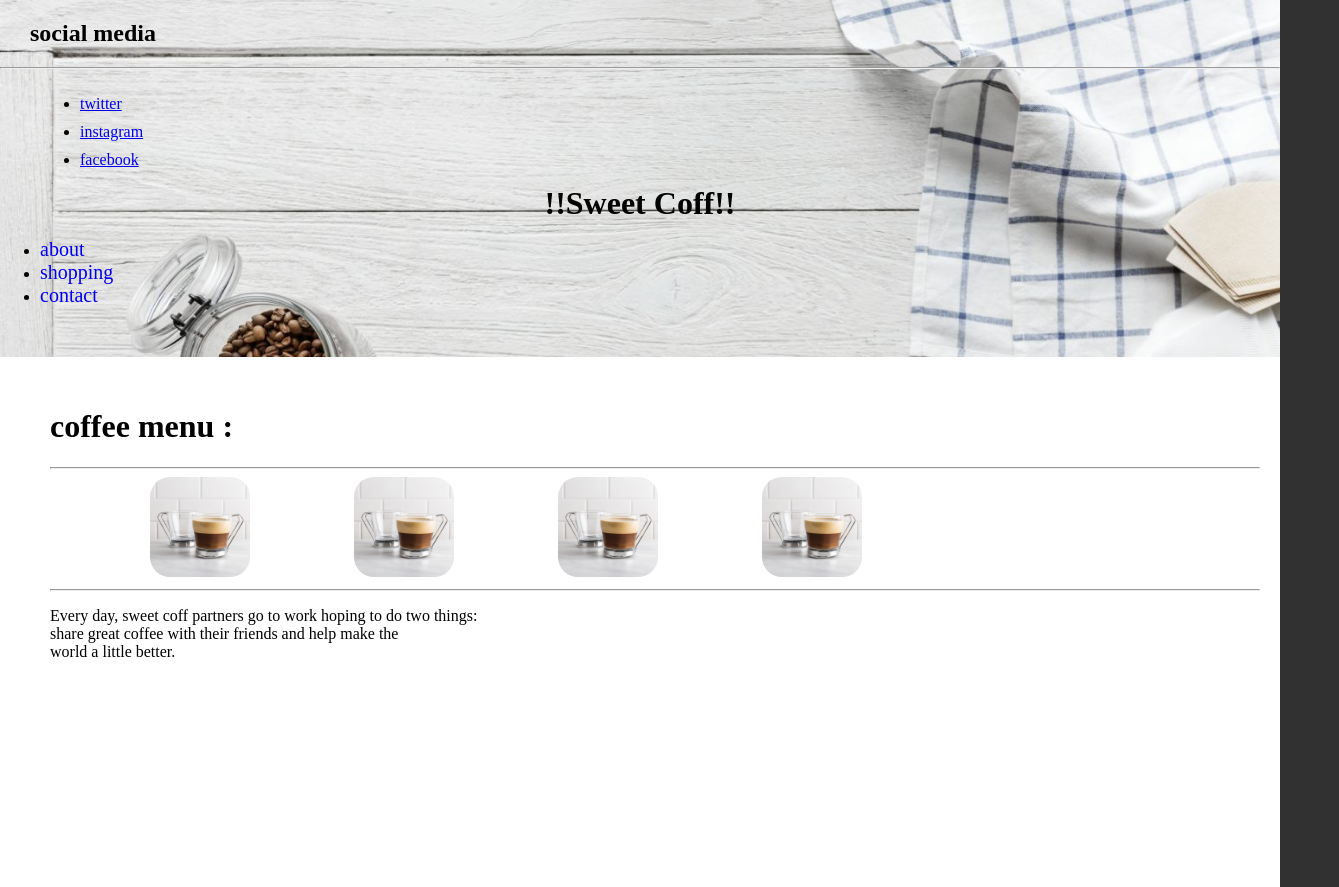
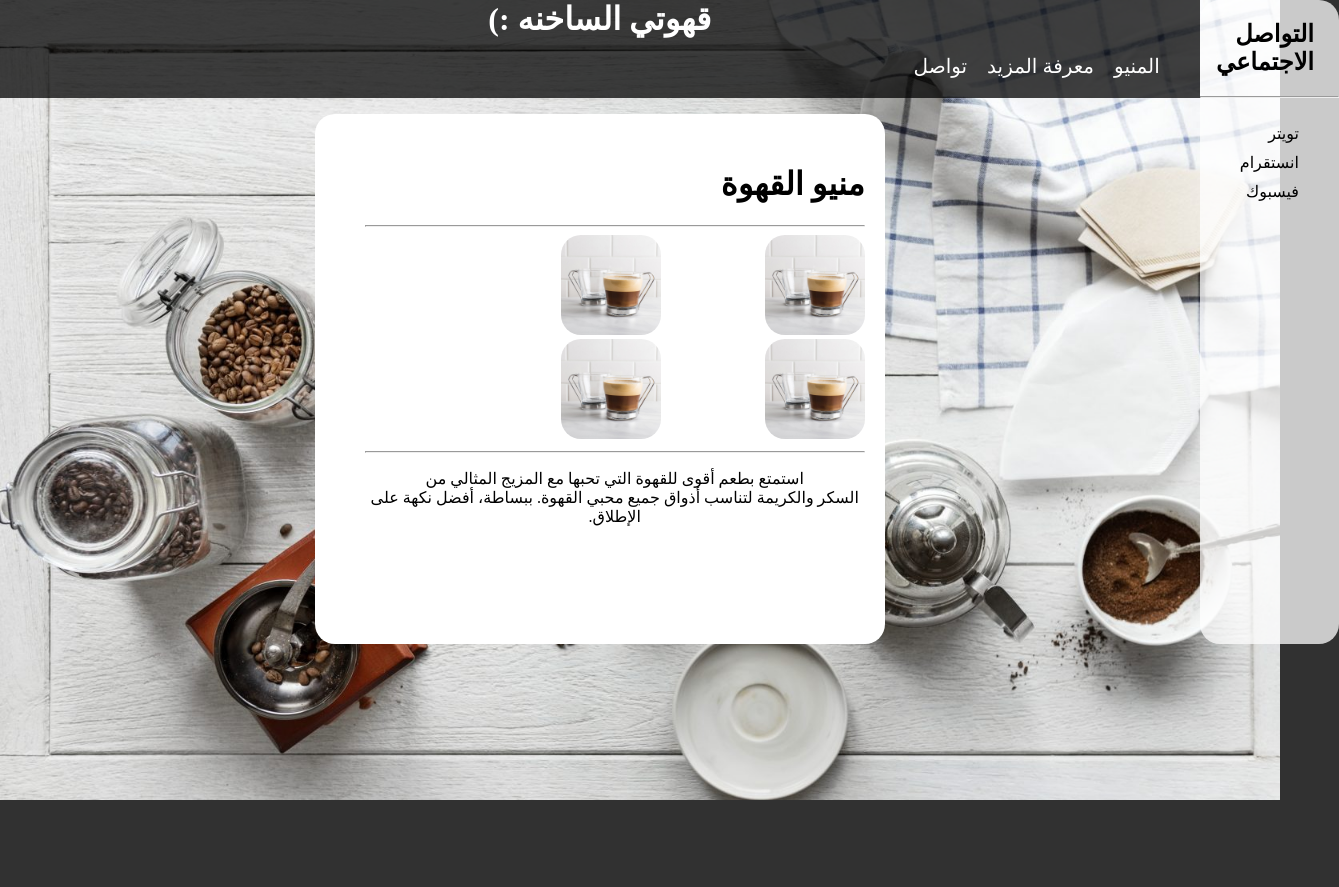
Before and after one commit to jawanAlhulail/classwork, a plain HTML site: page index.html in a window 1280 px wide. Shown: the whole page, 1339 px wide, since content can reach past the window. After the commit the page ends 800 px from the top, so only its background shows below. Drawn offline with Linux system fonts and the light colour scheme.

Commit message:
my sulotion

```diff
--- a/index.html
+++ b/index.html
@@ -1,49 +1,55 @@
 <!DOCTYPE html>
-<html>
+<html dir="rtl">
   <head>
-
     <title>cw3</title>
-    <link rel="stylesheet" href="style.css">
+    <link rel="stylesheet" href="style.css" />
   </head>
   <body class="bodybac">
-
     <div class="flexer">
       <!-- هنا الشريط الجانبي -->
       <div class="sidebar">
-        <h2>social media</h2>
-        <hr>
+        <h2>التواصل الاجتماعي</h2>
+        <hr />
         <ul class="side-ul">
-            <li class="side-li"><a class="link" href="https://twitter.com/?lang=en">twitter</a></li>
-            <li  class="side-li"><a class=link href="https://www.instagram.com/?hl=en">instagram</a></li>
-            <li  class="side-li"><a class=link href="https://www.facebook.com/">facebook</a></li>
+          <li class="side-li">
+            <a class="side-a" href="https://twitter.com/?lang=en">تويتر</a>
+          </li>
+          <li class="side-li">
+            <a class="side-a" href="https://www.instagram.com/?hl=en"
+              >انستقرام</a
+            >
+          </li>
+          <li class="side-li">
+            <a class="side-a" href="https://www.facebook.com/">فيسبوك</a>
+          </li>
         </ul>
       </div>
 
       <!-- هنا العنوان -->
       <div>
-
         <div class="navbar">
-    <h1 class="title">!!Sweet Coff!!</h1>
+          <h1 class="title">قهوتي الساخنه :)</h1>
           <ul class="head-ul">
-    <li class="head-li"><a class="head-a" href="#">about</a></li>
-    <li class="head-li"><a class="head-a" href="#">shopping</a></li>
-    <li class="head-li"><a class="head-a" href="#">contact</a></li>
+            <li class="head-li"><a class="head-a" href="#">المنيو</a></li>
+            <li class="head-li"><a class="head-a" href="#">معرفة المزيد</a></li>
+            <li class="head-li"><a class="head-a" href="#">تواصل</a></li>
           </ul>
-
         </div>
 
         <!-- هنا محتوى الصفحة  -->
         <div class="menu">
-    <h1 class="menu-title">coffee menu : </h1>
-    <hr>
-    <img src="./coffee.jpg">
-    <img src="./coffee.jpg">
-    <img src="./coffee.jpg">
-    <img src="./coffee.jpg">
-    <hr>
-    <p>Every day, sweet coff partners go to work hoping to do two things:<br>
-         share great coffee with their friends and help make the <br>
-         world a little better.</p>
+          <h1 class="menu-title">منيو القهوة</h1>
+          <hr />
+          <img src="./coffee.jpg" />
+          <img src="./coffee.jpg" />
+          <img src="./coffee.jpg" />
+          <img src="./coffee.jpg" />
+          <hr />
+          <p>
+            استمتع بطعم أقوى للقهوة التي تحبها مع المزيج المثالي من <br />السكر
+            والكريمة لتناسب أذواق جميع محبي القهوة. ببساطة، أفضل نكهة على
+            الإطلاق.
+          </p>
         </div>
       </div>
     </div>
--- a/style.css
+++ b/style.css
@@ -1,10 +1,3 @@
-.bodybac{
-    background-image: url(./background.jpg);
-    background-repeat: no-repeat;
-    background-size: cover;
-    background-color: rgba(0, 0, 0, 0.808);
-    margin: 0;
-}
 /* من الخواص التي يجب تغيرها لكي تصل للمطلوب
     1. لون الخلفيات
     2. الطول والعرض
@@ -15,49 +8,56 @@
 
 /* عند الحاجه w3schools قم بالاستعانه بموقع  */
 
+.bodybac {
+  background-image: url(./background.jpg);
+  background-repeat: no-repeat;
+  background-size: cover;
+  background-color: rgba(0, 0, 0, 0.808);
+  margin: 0;
+}
+.flexer {
+  display: flex;
+}
+
 /* -------------------------------------------------------- */
 /* ----------------------العنوان-------------------------- */
 /* -------------------------------------------------------- */
 
-
-
-
 /* قم بتغيير عرض الناف بار حسب الصورة  */
-.navbar{
+.navbar {
   padding: 0;
   margin: 0;
-
+  background-color: rgba(0, 0, 0, 0.747);
+  width: 1200px;
 }
 
-.head-ul{
-
+.head-ul {
+  display: flex;
+  padding-bottom: 20px;
 }
 
-
-.head-a{
+.head-a {
   text-decoration: none;
   font-size: 20px;
+  color: white;
 }
-.title{
+.title {
   text-align: center;
   margin: 0;
+  color: white;
 }
 /* استعمل الهوامش او الحواشي لتعديل الشكل  */
-.head-li{
-
-
+.head-li {
+  list-style-type: none;
+  padding-left: 20px;
 }
-
-/* ---------------------------------------------------------- */
-
-
 
 /* ---------------------------------------------------------- */
 /* -----------------------المحتوى---------------------------- */
 /* ----------------------------------------------------------- */
 
 /* غير في العرض الخاص بالمينيو لجعلة اصغر حجما كالصورة */
-.menu{
+.menu {
   display: block;
   background-color: rgb(255, 255, 255);
   margin-top: 50px;
@@ -65,40 +65,48 @@
   padding-right: 20px;
   padding-top: 30px;
   height: 500px;
+  width: 500px;
+  border-radius: 20px;
+  margin: auto;
 }
-img{
+img {
   width: 100px;
   height: 100px;
   margin-left: 100px;
   border-radius: 20px;
 }
 
-
-.menu-title{
+.menu-title {
   display: block;
 }
-/* -------------------------------------------------------------- */
-
+p {
+  text-align: center;
+}
 
 /* --------------------------------------------------------------
  /* ------------------------الشريط الجانبي----------------------*/
 /* ------------------------------------------------------------ */
 /*  200pxاجعل عرض الشريط   */
-.sidebar{
-
-
+.sidebar {
+  width: 200px;
+  background-color: rgba(255, 255, 255, 0.74);
+  border-radius: 20px;
 }
- .link{
-
+.side-a {
+  color: black;
+  text-decoration: none;
+}
+a:hover {
+  color: gray;
 }
 
-.side-ul{
-    margin-left:40px;
-
+.side-ul {
+  margin-left: 40px;
 }
-h2{
-    margin-left: 30px;
+h2 {
+  margin-right: 25px;
 }
-.side-li{
+.side-li {
   padding-top: 10px;
+  list-style-type: none;
 }
```
Also changed, not shown: coffee web img.png (deleted), coffee website img.png (added). Lines whose indentation alone changed are shown as unchanged.
